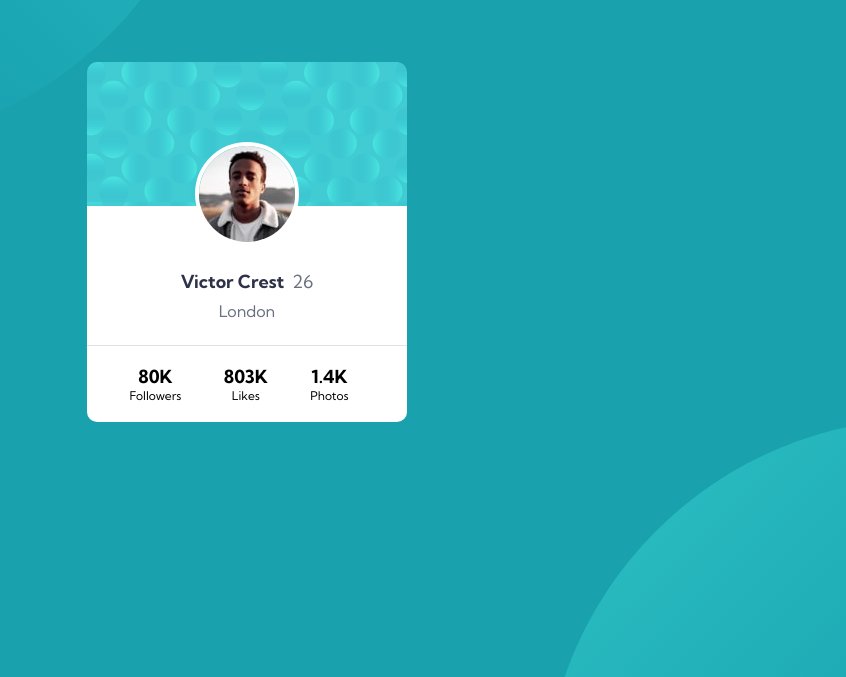
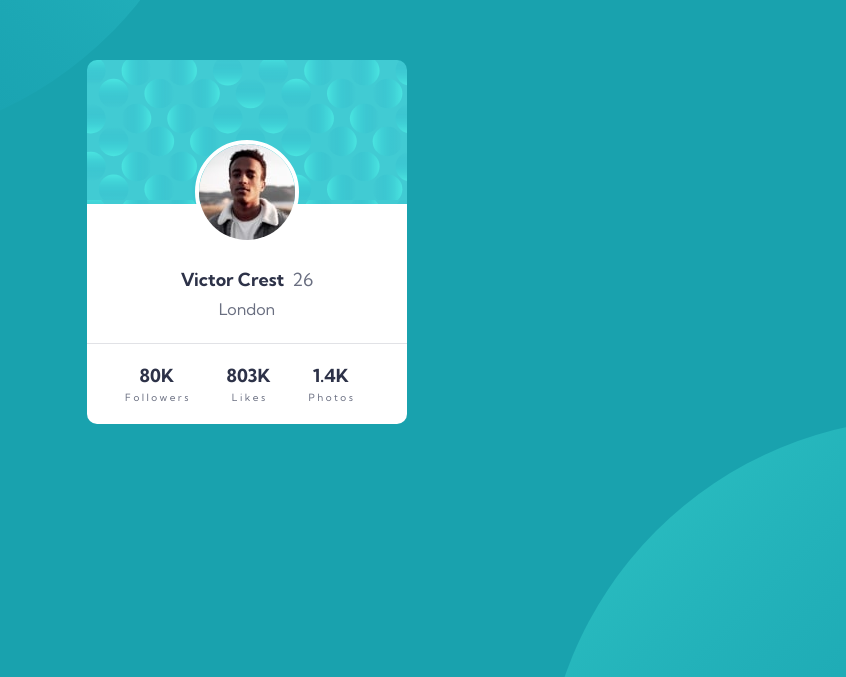
Before and after one commit to PongpolR/profile-card-component, a plain HTML site: page index.html in a window 1280 px wide. Shown: the part 126-803 px from the top of the page, without its empty margins (393-1239 px from the left). Drawn offline with Linux system fonts and the light colour scheme.

Commit message:
change font color

```diff
--- a/index.html
+++ b/index.html
@@ -113,12 +113,15 @@
     }
 
     .number {
+      color: hsl(229, 23%, 23%);
       font-size: 18px;
       font-weight: 700;
     }
 
     .subtitle {
-      font-size: 12px;
+      margin-top: 0.3rem;
+      color: hsl(227, 10%, 46%);
+      font-size: 10px;
       font-weight: 400;
     }
 
@@ -183,15 +186,15 @@
     <div class="bottom-group">
       <div>
         <div class="number">80K</div>
-        <div class="subtitle">Followers</div>
+        <div class="subtitle">F o l l o w e r s</div>
       </div>
       <div>
         <div class="number">803K</div>
-        <div class="subtitle">Likes</div>
+        <div class="subtitle">L i k e s</div>
       </div>
       <div id="photo">
         <div class="number">1.4K</div>
-        <div class="subtitle">Photos</div>
+        <div class="subtitle">P h o t o s</div>
       </div>
       <!-- <span>
         <div>80K</div>
```
